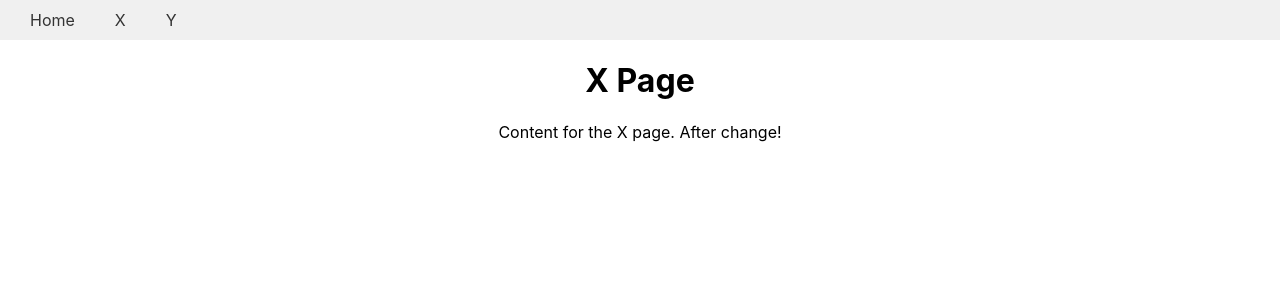
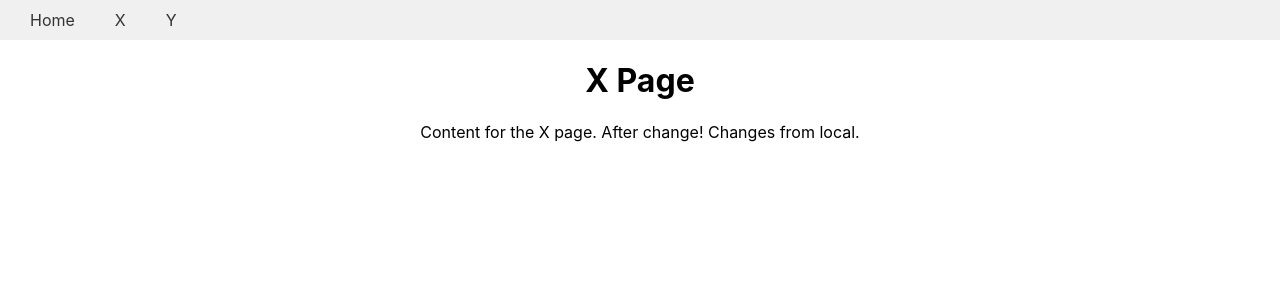
Before and after one commit to shashankkannan/myapp, a React (Create React App) app: page /x in a window 1280 px wide. Shown: the top 300 px of the page. Built offline with nearby package versions, Linux system fonts and the light colour scheme.

Commit message:
Changes from local

```diff
--- a/src/Components/Xx.js
+++ b/src/Components/Xx.js
@@ -4,7 +4,7 @@ function Xx() {
   return (
     <div>
       <h1>X Page</h1>
-      <p>Content for the X page. After change!</p>
+      <p>Content for the X page. After change! Changes from local.</p>
     </div>
   );
 }
```
